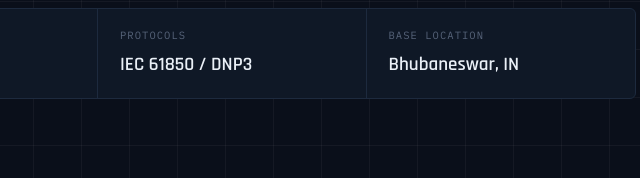
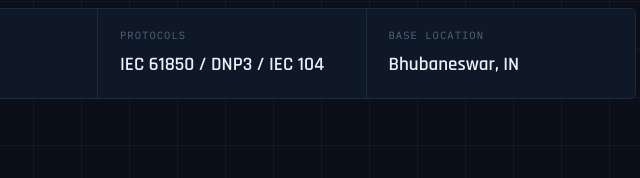
Before and after one commit to subhaprasan/Portfolio, a plain HTML site: page index.html in a window 1280 px wide. Shown: the part 622-800 px from the top of the page, 542-1182 px from the left. Drawn offline with Linux system fonts and the light colour scheme.

Commit message:
Update index.html

```diff
--- a/index.html
+++ b/index.html
@@ -67,7 +67,7 @@
       </div>
       <div class="cell">
         <div class="label">Protocols</div>
-        <div class="val">IEC 61850 / DNP3</div>
+        <div class="val">IEC 61850 / DNP3 / IEC 104</div>
       </div>
       <div class="cell">
         <div class="label">Base Location</div>
```
